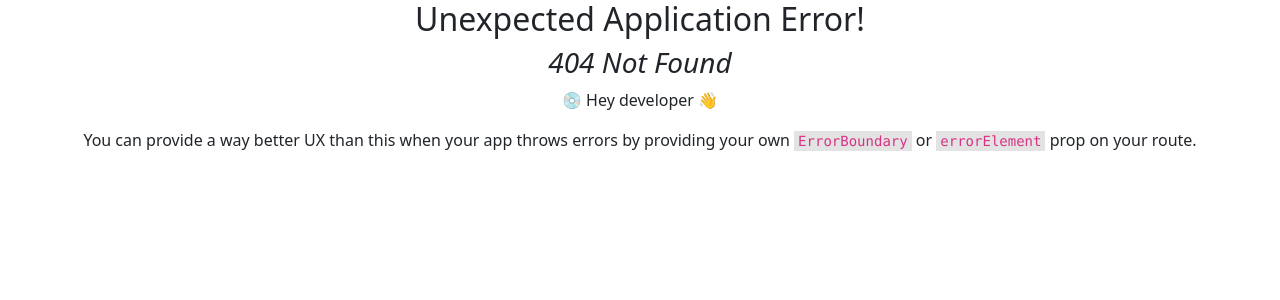
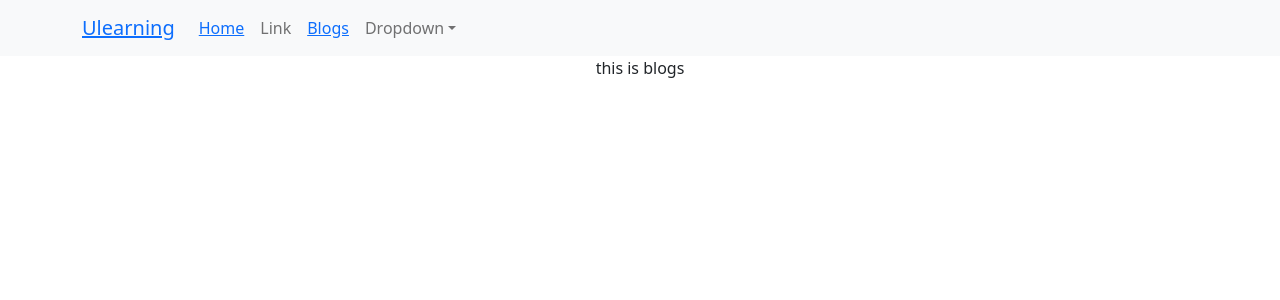
Before and after one commit to wahid30/u-learning, a React (Create React App) app: page /blogs in a window 1280 px wide. Before the commit this address had no page. Shown: the top 300 px of the page. Built offline with nearby package versions, Linux system fonts and the light colour scheme.

Commit message:
blog route setup

```diff
--- /dev/null
+++ b/src/Pages/Blogs/Blogs.jsx
@@ -0,0 +1,7 @@
+import React from "react";
+
+const Blogs = () => {
+  return <div>this is blogs</div>;
+};
+
+export default Blogs;
--- a/src/Shared/Header/Header.jsx
+++ b/src/Shared/Header/Header.jsx
@@ -3,17 +3,25 @@ import Container from "react-bootstrap/Container";
 import Nav from "react-bootstrap/Nav";
 import Navbar from "react-bootstrap/Navbar";
 import NavDropdown from "react-bootstrap/NavDropdown";
+import { Link } from "react-router-dom";
 const Header = () => {
   return (
     <div>
       <Navbar bg="light" expand="lg">
         <Container>
-          <Navbar.Brand href="#home">Ulearning</Navbar.Brand>
+          <Navbar.Brand href="#home">
+            <Link to="/">Ulearning</Link>
+          </Navbar.Brand>
           <Navbar.Toggle aria-controls="basic-navbar-nav" />
           <Navbar.Collapse id="basic-navbar-nav">
             <Nav className="me-auto">
-              <Nav.Link href="#home">Home</Nav.Link>
+              <Nav.Link href="#home">
+                <Link to="/home">Home</Link>
+              </Nav.Link>
               <Nav.Link href="#link">Link</Nav.Link>
+              <Nav.Link href="#link">
+                <Link to="/blogs">Blogs</Link>
+              </Nav.Link>
               <NavDropdown title="Dropdown" id="basic-nav-dropdown">
                 <NavDropdown.Item href="#action/3.1">Action</NavDropdown.Item>
                 <NavDropdown.Item href="#action/3.2">
```
Also changed, not shown: src/routes/Routes.jsx (+9 -0 lines).
